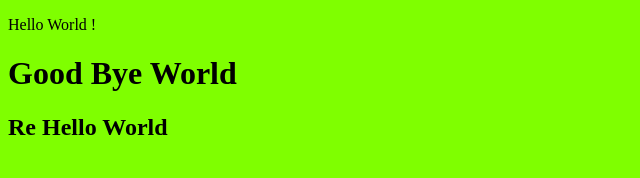
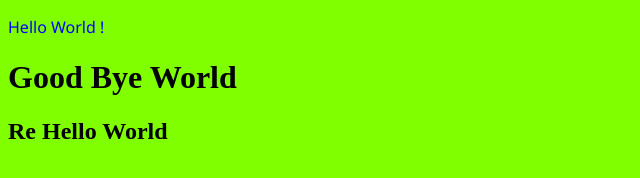
Before and after one commit to BS-GavinC/Github-Desktop, a plain HTML site: page index.html in a window 1280 px wide. Shown: the whole page, without its empty margins (0-640 px from the left). Drawn offline with Linux system fonts and the light colour scheme.

Commit message:
addstyle

```diff
--- a/style.css
+++ b/style.css
@@ -1,3 +1,8 @@
 body{
     background-color: chartreuse;
 }
+p{
+    color: blue;
+    font-family: 'Segoe UI', Tahoma, Geneva, Verdana, sans-serif;
+
+}
```
